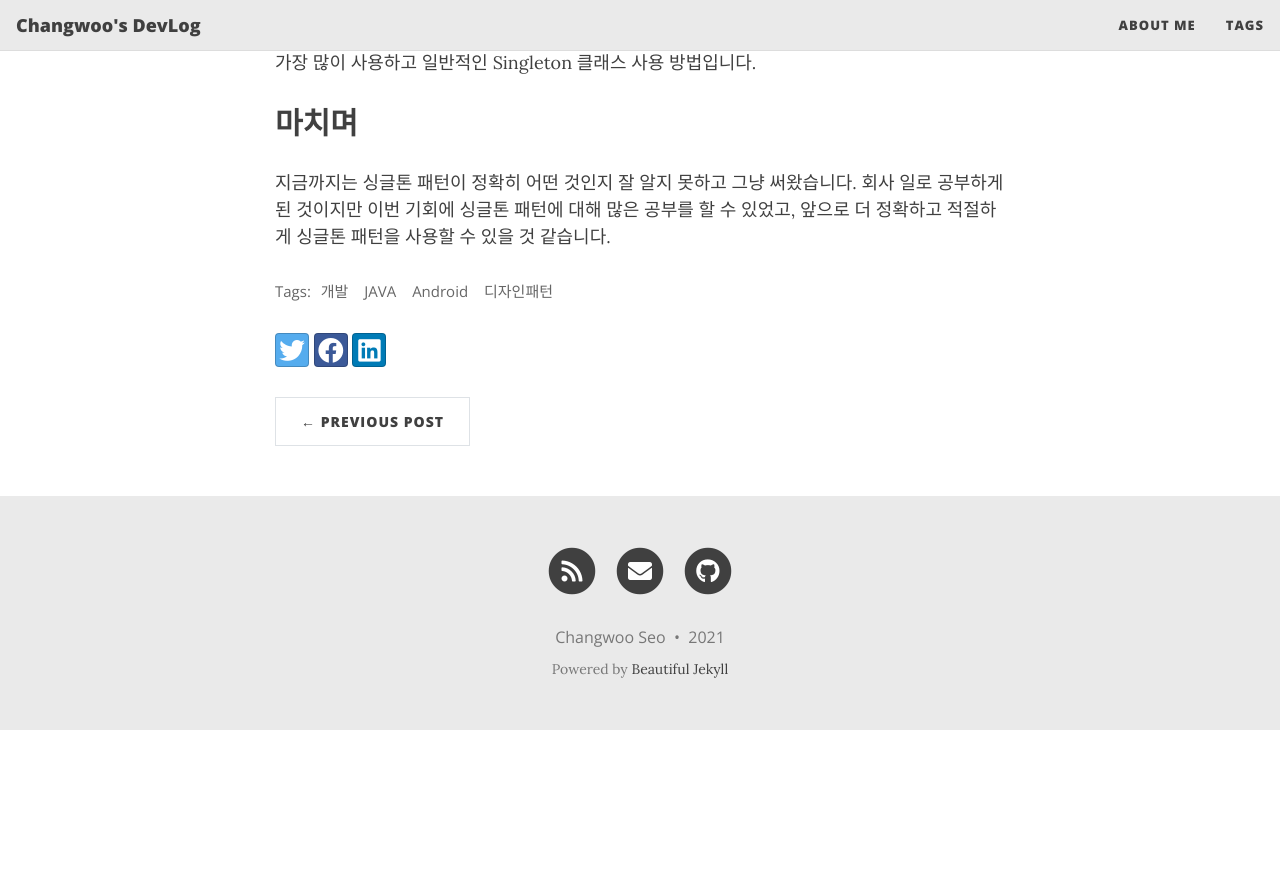
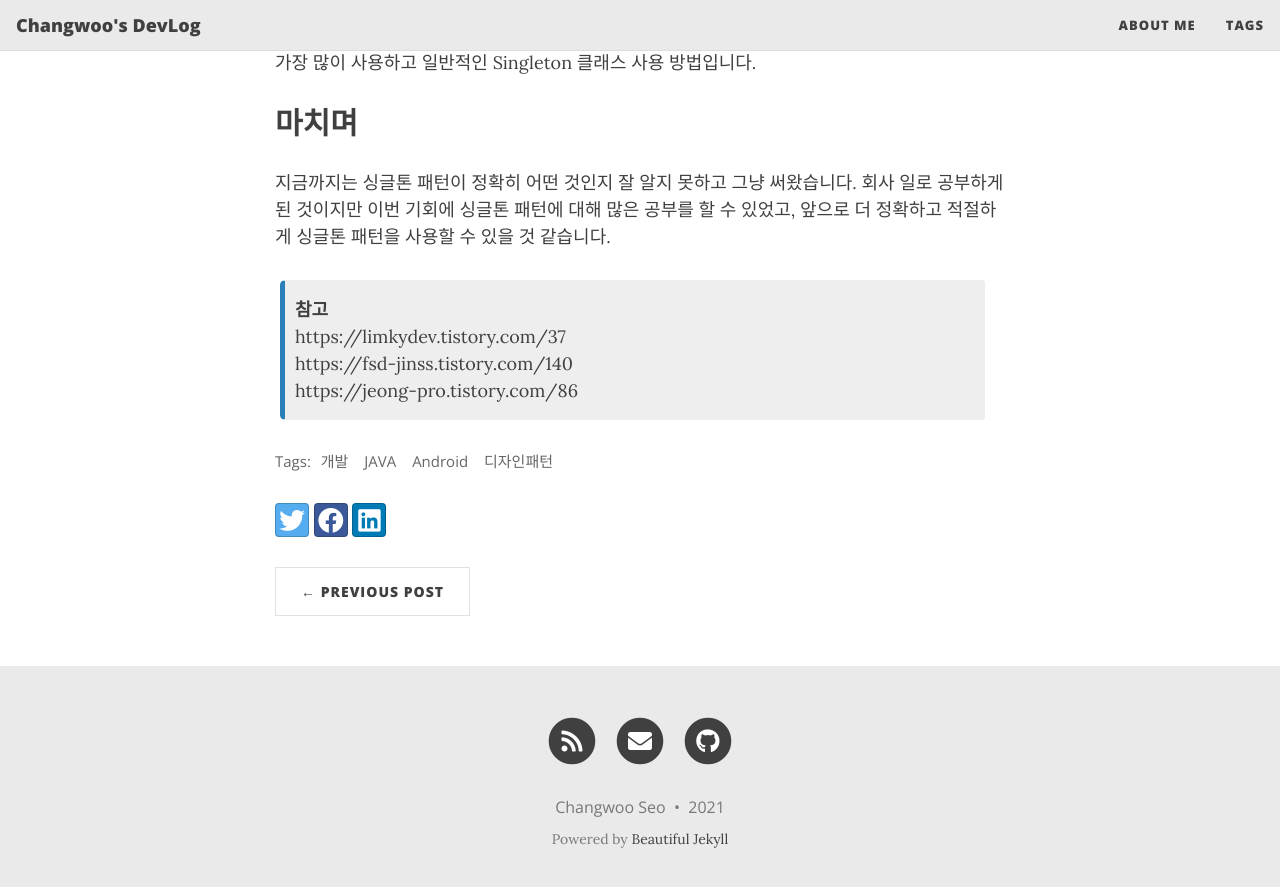
Before and after one commit to scw3812/scw3812.github.io, a Jekyll site: the page built from _posts/2021-01-03-singleton.md, in a window 1280 px wide and 900 px high, scrolled down 3888 px. Shown: the top 887 px of the window. Built offline with Jekyll 4.4.1, drawn with Linux system fonts in a browser that asks for light colours; nearby versions of some CDN libraries; before the commit the page ends 4618 px from its top, so only the background shows below that.

Commit message:
Update 2021-01-03-singleton.md

```diff
--- a/_posts/2021-01-03-singleton.md
+++ b/_posts/2021-01-03-singleton.md
@@ -152,3 +152,9 @@ holder안에 선언된 instance가 static이기 때문에 클래스 로딩시점
 
 지금까지는 싱글톤 패턴이 정확히 어떤 것인지 잘 알지 못하고 그냥 써왔습니다. 회사 일로 공부하게 된 것이지만 이번 기회에 싱글톤 패턴에
 대해 많은 공부를 할 수 있었고, 앞으로 더 정확하고 적절하게 싱글톤 패턴을 사용할 수 있을 것 같습니다.
+
+{: .box-note}
+**참고**
+https://limkydev.tistory.com/37
+https://fsd-jinss.tistory.com/140
+https://jeong-pro.tistory.com/86
```
